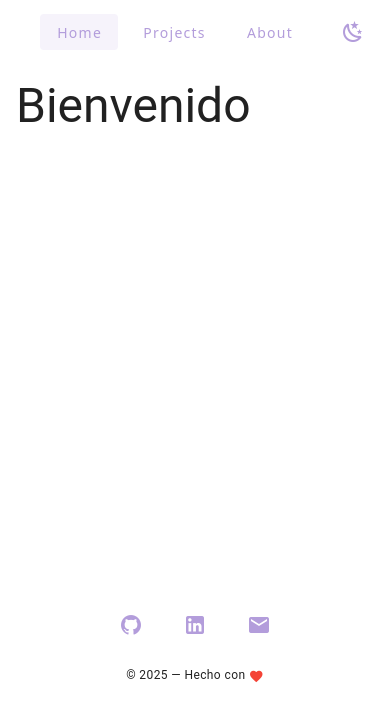
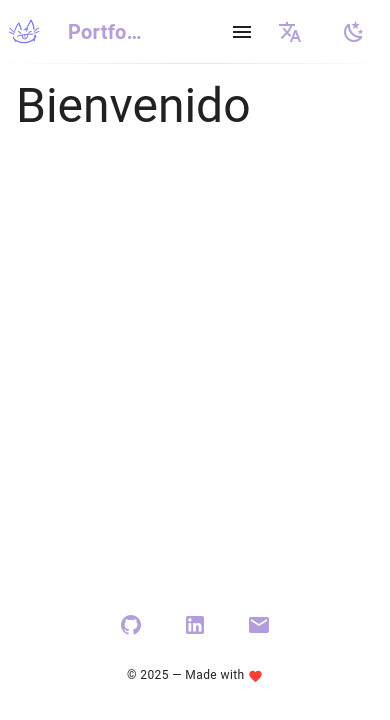
Before and after one commit to artissce/portfolio, a Vue app: page /portfolio/ in a window 390 px wide. Shown: the top 720 px of the page. Built offline with nearby package versions, Linux system fonts and the light colour scheme.

Commit message:
feat(i18n): add multilingual support (en/es/de)

```diff
--- a/package.json
+++ b/package.json
@@ -13,7 +13,9 @@
     "@mdi/font": "^7.4.47",
     "@mdi/js": "^7.4.47",
     "@splinetool/viewer": "^1.9.84",
+    "country-flag-icons": "^1.5.18",
     "vue": "^3.5.13",
+    "vue-i18n": "^9.14.4",
     "vue-router": "^4.5.0",
     "vuetify": "^3.8.2"
   },
--- a/src/components/AppBar.vue
+++ b/src/components/AppBar.vue
@@ -1,13 +1,23 @@
 <template>
-    <v-app-bar flat color="transparent" class="px-4" :elevation="0">
+  <v-app-bar flat color="transparent" class="px-2 px-sm-4" :elevation="0">
+    <router-link to="/" class="d-flex align-center mr-2 mr-sm-3" style="text-decoration: none;">
+      <img
+        src="@/assets/logo.png"
+        alt="Logo"
+        :style="{
+          height: $vuetify.display.smAndDown ? '32px' : '40px'
+        }"
+      />
+    </router-link>
 
-
-
-      <v-toolbar-title class="font-weight-bold text-primary">Portfolio</v-toolbar-title>
-
+    <v-toolbar-title
+      class="font-weight-bold text-primary"
+      :class="{ 'text-h6': $vuetify.display.smAndDown }"
+    >
+    {{ t('app.title') }}
+    </v-toolbar-title>
     <v-spacer></v-spacer>
-
-
+    <div v-if="!$vuetify.display.smAndDown">
       <v-btn
         v-for="item in navItems"
         :key="item.text"
@@ -17,12 +27,70 @@
       >
         {{ item.text }}
       </v-btn>
+    </div>
+    <v-menu v-else transition="slide-y-transition">
+      <template v-slot:activator="{ props }">
+        <v-btn
+          icon
+          v-bind="props"
+          color
+          class="menu-btn"
+        >
+          <v-icon>mdi-menu</v-icon>
+        </v-btn>
+      </template>
 
+      <v-list
+        class="custom-menu"
+        :class="{ 'dark-menu': isDark }"
+      >
+        <v-list-item
+          v-for="item in navItems"
+          :key="item.text"
+          :to="item.route"
+          active-class="active-item"
+        >
+          <v-list-item-title class="menu-item">
+            <v-icon size="20" class="mr-2">{{ item.icon }}</v-icon>
+            {{ item.text }}
+          </v-list-item-title>
+        </v-list-item>
+      </v-list>
+    </v-menu>
+
+    <v-menu offset-y transition="slide-y-transition">
+      <template v-slot:activator="{ props }">
+        <v-btn
+          icon
+          v-bind="props"
+          class="mr-2"
+          :color="isDark ? 'secondary' : 'primary'"
+        >
+          <v-icon>mdi-translate</v-icon>
+        </v-btn>
+      </template>
+
+      <v-list class="language-menu" :class="{ 'dark-menu': isDark }">
+        <v-list-item
+          v-for="lang in availableLocales"
+          :key="lang"
+          @click="setLocale(lang)"
+          :class="{ 'active-lang': locale === lang }"
+        >
+          <v-list-item-title class="d-flex align-center">
+            <span class="mr-2" style="font-size: 1.2em;">
+              {{ lang === 'es' ? '🇪🇸' : lang === 'en' ? '🇺🇸' : '🇩🇪' }}
+            </span>
+            {{ t(`language.${lang}`) }}
+          </v-list-item-title>
+        </v-list-item>
+      </v-list>
+    </v-menu>
 
     <v-btn
       icon
       @click="toggleTheme"
-        class="ml-4"
+      class="ml-2 ml-sm-4"
       :color="isDark ? 'secondary' : 'primary'"
     >
       <v-icon>{{ isDark ? 'mdi-weather-sunny' : 'mdi-weather-night' }}</v-icon>
@@ -33,16 +101,22 @@
 <script setup>
 import { useTheme } from 'vuetify'
 import { ref } from 'vue'
+import { useI18n } from 'vue-i18n'
+
+const { t, locale, availableLocales } = useI18n()
 
 const theme = useTheme()
 const isDark = ref(theme.global.current.value.dark)
 
 const navItems = [
-    { text: 'Home', route: '/' },
-    { text: 'Projects', route: '/projects' },
-    { text: 'About', route: '/about' }
+  { text: 'Home', route: '/', icon: 'mdi-home' },
+  { text: 'Projects', route: '/projects', icon: 'mdi-folder' },
+  { text: 'About', route: '/about', icon: 'mdi-information' }
 ]
-
+const setLocale = (newLocale) => {
+  locale.value = newLocale
+  localStorage.setItem('user-lang', newLocale) // Persistencia
+}
 const toggleTheme = () => {
   theme.global.name.value = isDark.value ? 'light' : 'dark'
   isDark.value = !isDark.value
@@ -53,8 +127,78 @@
 .v-app-bar {
   backdrop-filter: blur(8px);
   background: rgba(255, 255, 255, 0.7) !important;
+  position: relative;
+  transition: all 0.3s ease;
 }
+
+.v-app-bar::after {
+  content: '';
+  position: absolute;
+  bottom: 0;
+  left: 0;
+  right: 0;
+  height: 1px;
+  background: linear-gradient(90deg, transparent, rgba(0, 0, 0, 0.1), transparent);
+}
+
 .v-theme--dark .v-app-bar {
   background: rgba(30, 30, 30, 0.7) !important;
 }
+
+.custom-menu {
+  background: rgba(255, 255, 255, 0.98) !important;
+  border: 1px solid rgba(var(--v-theme-primary), 0.1);
+}
+
+.custom-menu .menu-item {
+  color: rgba(var(--v-theme-primary), 0.9);
+}
+
+/* Menú oscuro */
+.dark-menu {
+  background: rgba(var(--v-theme-background), 0.98) !important;
+  border: 1px solid rgba(var(--v-theme-primary), 0.1);
+}
+
+.dark-menu .menu-item {
+  color: rgba(var(--v-theme-primary), 0.9);
+}
+
+/* Ítem activo */
+.active-item {
+  background: rgba(var(--v-theme-primary), 0.05) !important;
+}
+
+.dark-menu .active-item {
+  background: rgba(var(--v-theme-primary), 0.05) !important;
+}
+
+/* Efectos hover */
+.v-list-item:hover {
+  background: rgba(var(--v-theme-primary), 0.03) !important;
+}
+
+.dark-menu .v-list-item:hover {
+  background: rgba(var(--v-theme-primary), 0.03) !important;
+}
+.language-menu {
+  backdrop-filter: blur(8px);
+  background: rgba(255, 255, 255, 0.95) !important;
+  border-radius: 8px;
+}
+
+.dark-menu.language-menu {
+  background: rgba(30, 30, 30, 0.95) !important;
+}
+
+.active-lang {
+  background: rgba(var(--v-theme-primary), 0.1) !important;
+  color: rgb(var(--v-theme-primary)) !important;
+}
+@media (max-width: 600px) {
+  .v-toolbar__content {
+    padding-left: 8px !important;
+    padding-right: 8px !important;
+  }
+}
 </style>
--- a/src/components/Footer.vue
+++ b/src/components/Footer.vue
@@ -14,7 +14,7 @@
               class="mx-2"
             ></v-btn>
             <p class="mt-4 text-caption">
-              © {{ new Date().getFullYear() }} — Hecho con <v-icon icon="mdi-heart" color="red" size="small"></v-icon>
+              © {{ new Date().getFullYear() }} — {{t('made_with')}} <v-icon icon="mdi-heart" color="red" size="small"></v-icon>
             </p>
           </v-col>
         </v-row>
@@ -23,6 +23,9 @@
   </template>
 
   <script setup>
+  import { useI18n } from 'vue-i18n'
+
+  const { t } = useI18n()
   const socialIcons = [
     { name: 'mdi-github', link: 'https://github.com/artissce' },
     { name: 'mdi-linkedin', link: 'https://www.linkedin.com/in/ana-karen-cuenca-esquivel-a513302b8/' },
--- /dev/null
+++ b/src/i18n/index.js
@@ -0,0 +1,13 @@
+import { createI18n } from 'vue-i18n'
+import en from './locales/en.json'
+import es from './locales/es.json'
+import de from './locales/de.json'
+
+const i18n = createI18n({
+  legacy: false,
+  locale: 'en',
+  availableLocales: ['es', 'en', 'de'],
+  messages: { en, es, de }
+})
+
+export default i18n
--- /dev/null
+++ b/src/i18n/locales/de.json
@@ -0,0 +1,17 @@
+{
+    "app": {
+      "title": "Portfolio",
+      "home": "Startseite",
+      "projects": "Projekte",
+      "about": "Über mich"
+    },
+    "homePage": {
+      "welcome": "Willkommen in meinem kreativen Raum"
+    },
+    "language": {
+        "en": "Englisch",
+        "es": "Spanisch",
+        "de": "Deutsch"
+    },
+    "made_with": "Hergestellt mit"
+}
--- /dev/null
+++ b/src/i18n/locales/en.json
@@ -0,0 +1,17 @@
+{
+    "app": {
+      "title": "Portfolio",
+      "home": "Home",
+      "projects": "Projects",
+      "about": "About"
+    },
+    "homePage": {
+      "welcome": "Welcome to my creative space"
+    },
+    "language": {
+        "en": "English",
+        "es": "Spanish",
+        "de": "German"
+    },
+    "made_with": "Made with"
+  }
--- /dev/null
+++ b/src/i18n/locales/es.json
@@ -0,0 +1,17 @@
+{
+    "app": {
+      "title": "Portafolio",
+      "home": "Inicio",
+      "projects": "Proyectos",
+      "about": "Acerca de"
+    },
+    "homePage": {
+      "welcome": "Bienvenido a mi espacio creativo"
+    },
+    "language": {
+        "en": "Ingles",
+        "es": "Español",
+        "de": "Alemán"
+    },
+    "made_with": "Hecho con"
+  }
--- a/src/main.js
+++ b/src/main.js
@@ -1,6 +1,7 @@
 import { createApp } from 'vue'
 import App from './App.vue'
 import router from './router'
+import i18n from './i18n'
 import 'vuetify/styles'
 import './style.css'
 import '@mdi/font/css/materialdesignicons.css'
@@ -9,5 +10,6 @@ import vuetify from './plugins/vuetify'
 
 const app = createApp(App)
 app.use(router)
+app.use(i18n)
 app.use(vuetify)
 app.mount('#app')
--- a/vite.config.js
+++ b/vite.config.js
@@ -1,9 +1,15 @@
 import { defineConfig } from 'vite'
 import vue from '@vitejs/plugin-vue'
 import { ghPages } from 'vite-plugin-gh-pages'
+import path from 'path'
 
 // https://vite.dev/config/
 export default defineConfig({
   plugins: [vue(), ghPages()],
-  base: 'portfolio/'
+  base: 'portfolio/',
+  resolve: {
+    alias: {
+      '@': path.resolve(__dirname, './src'),
+    },
+  },
 })
```
Also changed, not shown: src/components/HelloWorld.vue (deleted, +0 -43 lines), src/assets/logo.png (added), 1 other file (tests, documents, lock files or other folders). Lines whose indentation alone changed are shown as unchanged.
